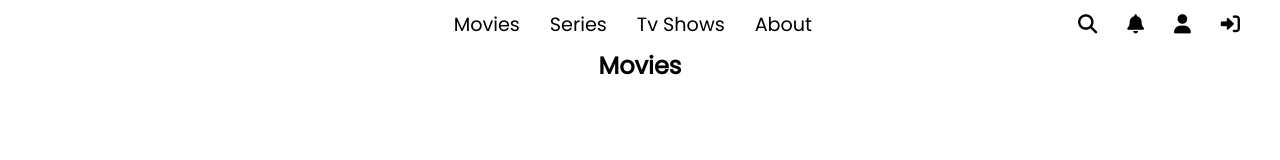
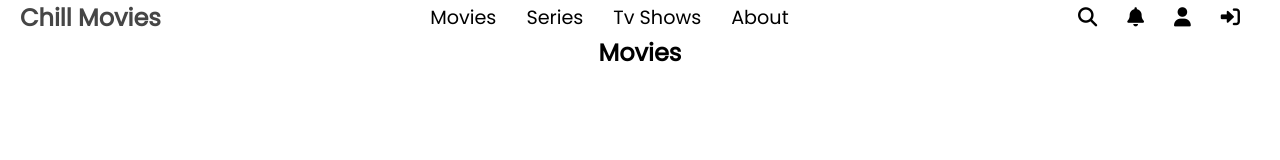
Before and after one commit to Maxwell011/Chill-Movies, a website built with webpack: page src/index.html in a window 1280 px wide. Built offline with nearby package versions, Linux system fonts and the light colour scheme; no server answers.

Commit message:
Modified display styles

```diff
--- a/src/index.html
+++ b/src/index.html
@@ -22,14 +22,14 @@
     <!-- header -->
     <header>
       <div class="nav">
-        <h1>Chill Movies</h1>
+        <h1 class="movie-title">Chill Movies</h1>
 
         <!-- lists -->
         <ul class="lists">
-          <li>Movies</li>
-          <li>Series</li>
-          <li>Tv Shows</li>
-          <li>About</li>
+          <li><a href="#">Movies</a></li>
+          <li><a href="#">Series</a></li>
+          <li><a href="#">Tv Shows</a></li>
+          <li><a href="#">About</a></li>
         </ul>
 
         <!-- Icons -->
--- a/src/style.css
+++ b/src/style.css
@@ -10,6 +10,11 @@ li {
   list-style: none;
 }
 
+a {
+  text-decoration: none;
+  color: #000;
+}
+
 .nav {
   display: flex;
   align-items: center;
@@ -18,7 +23,6 @@ li {
 }
 
 body {
-  /* background-color: #000; */
   background-color: #fff;
   margin: 0;
   padding: 0;
@@ -31,8 +35,8 @@ body {
   }
 }
 
-h1 {
-  color: #fff;
+.movie-title {
+  color: #000;
 }
 
 span {
@@ -55,9 +59,8 @@ li {
 /* stylings for the display items */
 .movies-container {
   display: grid;
-  grid-template-columns: repeat(3, 1fr);
+  grid-template-columns: repeat(4, 1fr);
   padding: 20px 0;
-  padding-right: 20px;
   margin: auto;
   gap: 20px;
 }
@@ -67,8 +70,9 @@ h2 {
 }
 
 img {
-  width: 370px;
-  height: 500px;
+  width: 300px;
+  height: 350px;
+  border-radius: 5px;
 }
 
 .movie-cards {
```
